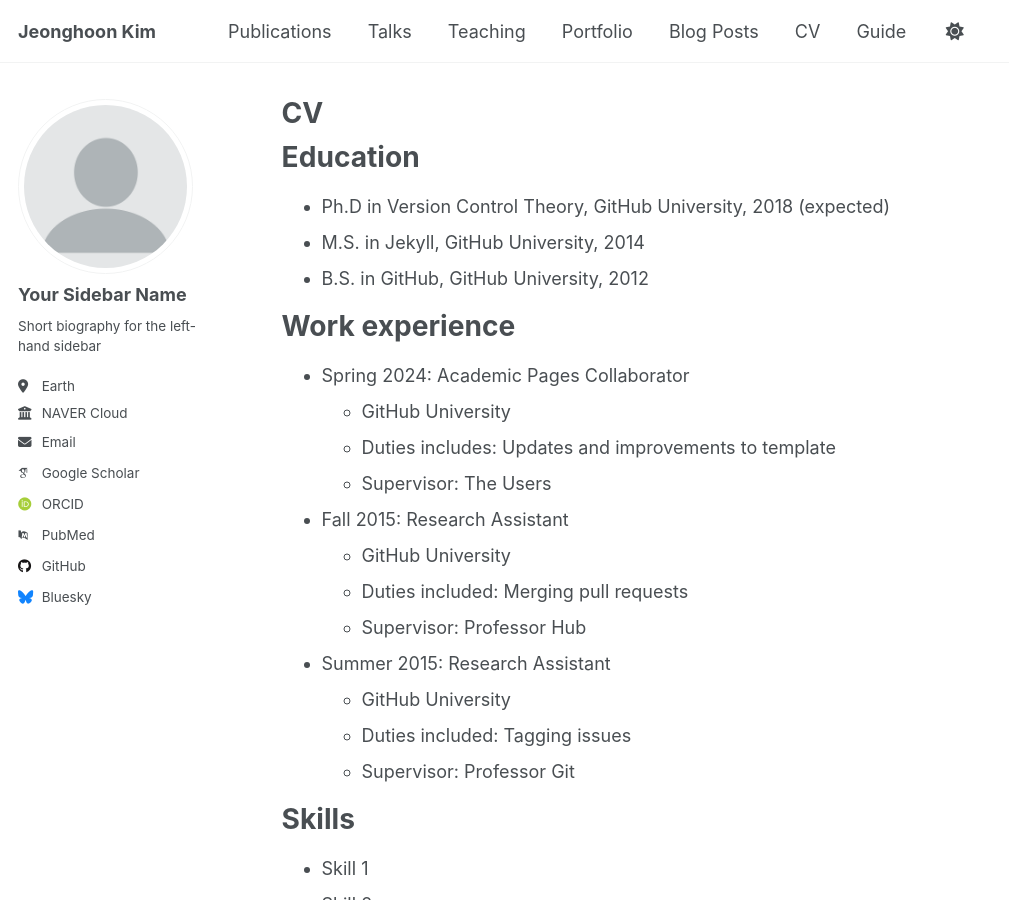
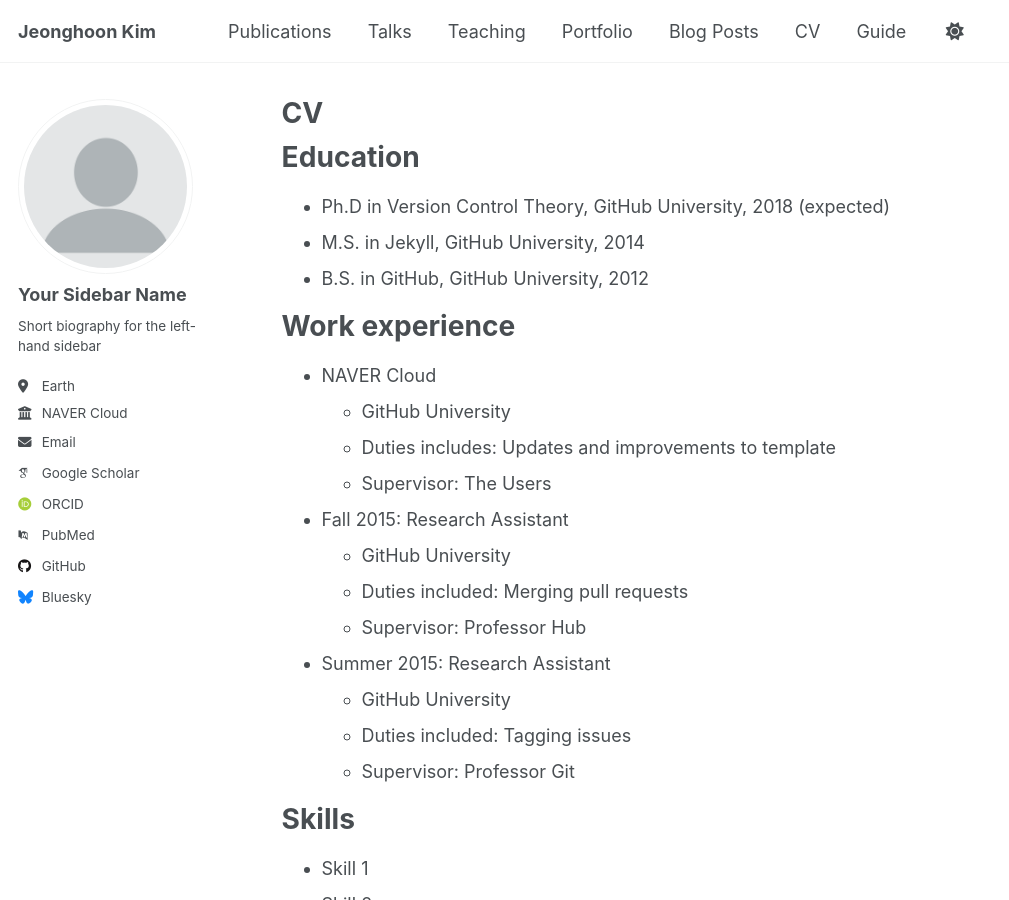
Before and after one commit to penpaperkeycode/penpaperkeycode.github.io, a Jekyll site: the page built from _pages/cv.md, in a window 1280 px wide and 900 px high. Shown: the whole window, without its empty margins (0-1009 px from the left). Built offline with Jekyll 4.4.1, drawn with Linux system fonts in a browser that asks for light colours; some web fonts are replaced.

Commit message:
Update cv.md

```diff
--- a/_pages/cv.md
+++ b/_pages/cv.md
@@ -17,7 +17,7 @@ Education
 
 Work experience
 ======
-* Spring 2024: Academic Pages Collaborator
+* NAVER Cloud
   * GitHub University
   * Duties includes: Updates and improvements to template
   * Supervisor: The Users
```
